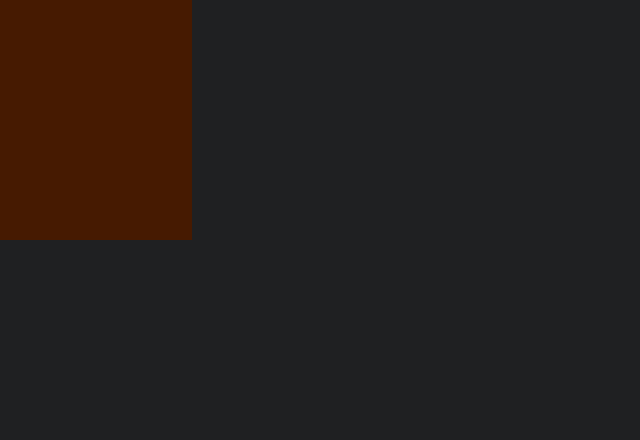
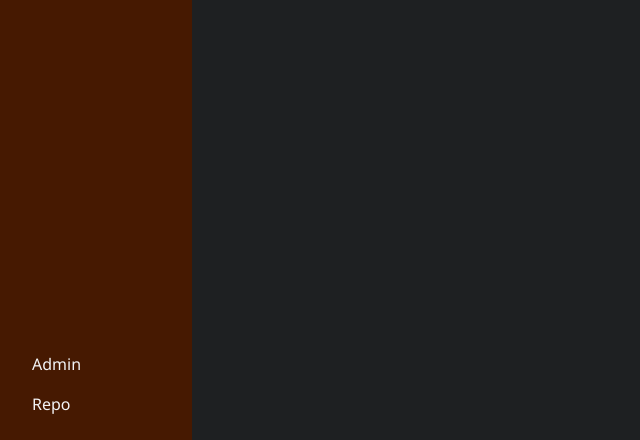
Before and after one commit to ItsRatcha/AS2, a Django app: page / in a window 1280 px wide. Shown: the part 560-1000 px from the top of the page, without its empty margins (0-640 px from the left). Before the commit the page ends 800 px from the top, so only its background shows below. Run offline with Django 5.2, Linux system fonts and the light colour scheme; data that the repository does not hold is empty; style sheets or scripts are compiled from the project's sources; some libraries are stand-ins or nearby versions.

Commit message:
Add repo and admin page

```diff
--- a/roombooking/bookings/templates/bookings/layout.html
+++ b/roombooking/bookings/templates/bookings/layout.html
@@ -50,6 +50,16 @@
                     <a href="{% url 'rooms' %}" class="block px-4 py-2 rounded hover:bg-gray-700">All Rooms</a>
                 </li>
             </ul>
+            <div class="mt-175"">
+        <ul>
+            <li>
+                <a href="{% url 'admin:auth_user_changelist' %}" class="block px-4 py-2 rounded hover:bg-gray-700">Admin</a>
+            </li>
+            <li>
+                <a href="https://github.com/ItsRatcha/AS2" class="block px-4 py-2 rounded hover:bg-gray-700">Repo</a>
+            </li>
+        </ul>
+            </div>
         </div>
         <!-- END: Sidebar -->
 
--- a/roombooking/theme/static/css/dist/styles.css
+++ b/roombooking/theme/static/css/dist/styles.css
@@ -11,20 +11,12 @@
     --color-red-500: oklch(63.7% 0.237 25.331);
     --color-red-700: oklch(50.5% 0.213 27.518);
     --color-amber-50: oklch(98.7% 0.022 95.277);
-    --color-amber-100: oklch(96.2% 0.059 95.617);
     --color-amber-300: oklch(87.9% 0.169 91.605);
     --color-amber-400: oklch(82.8% 0.189 84.429);
-    --color-amber-500: oklch(76.9% 0.188 70.08);
-    --color-amber-600: oklch(66.6% 0.179 58.318);
-    --color-amber-700: oklch(55.5% 0.163 48.998);
-    --color-amber-800: oklch(47.3% 0.137 46.201);
-    --color-amber-900: oklch(41.4% 0.112 45.904);
     --color-amber-950: oklch(27.9% 0.077 45.635);
     --color-yellow-700: oklch(55.4% 0.135 66.442);
     --color-green-500: oklch(72.3% 0.219 149.579);
     --color-green-600: oklch(62.7% 0.194 149.214);
-    --color-blue-500: oklch(62.3% 0.214 259.815);
-    --color-blue-700: oklch(48.8% 0.243 264.376);
     --color-gray-50: oklch(98.5% 0.002 247.839);
     --color-gray-100: oklch(96.7% 0.003 264.542);
     --color-gray-700: oklch(37.3% 0.034 259.733);
@@ -373,6 +365,21 @@
   .mt-10 {
     margin-top: calc(var(--spacing) * 10);
   }
+  .mt-20 {
+    margin-top: calc(var(--spacing) * 20);
+  }
+  .mt-150 {
+    margin-top: calc(var(--spacing) * 150);
+  }
+  .mt-175 {
+    margin-top: calc(var(--spacing) * 175);
+  }
+  .mt-200 {
+    margin-top: calc(var(--spacing) * 200);
+  }
+  .mt-auto {
+    margin-top: auto;
+  }
   .mr-5 {
     margin-right: calc(var(--spacing) * 5);
   }
```
Also changed, not shown: other parts of roombooking/theme/static/css/dist/styles.css (+8 -37 lines), README.md.
